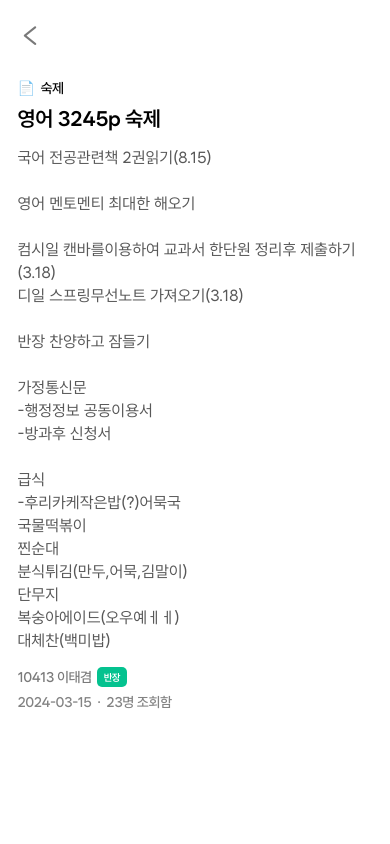
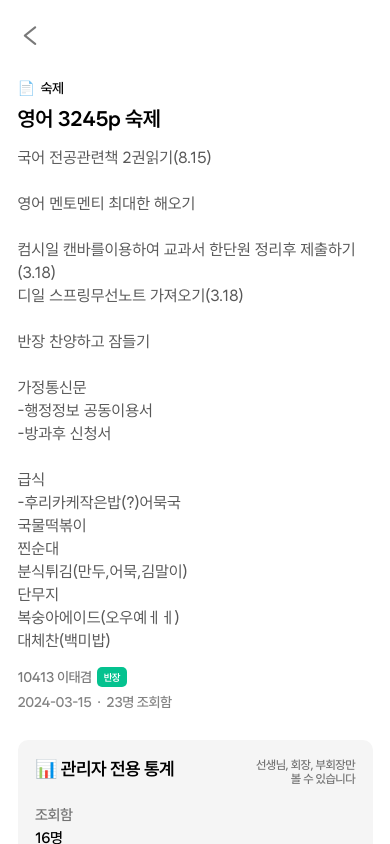
Before and after one commit to iamfiro/sunrin-life-app, a React Native app: screen /Article in a window 390 px wide. Built offline with nearby package versions, Linux system fonts and the light colour scheme.

Commit message:
✨ Add AdminAnalytics component to article screen

```diff
--- a/screens/article.tsx
+++ b/screens/article.tsx
@@ -5,6 +5,58 @@ import Badge from "../components/badge";
 import * as SplashScreen from "expo-splash-screen";
 import { useFonts } from "expo-font";
 import { useCallback } from "react";
+
+interface ArticleAnalyticsProps {
+
+}
+
+// 선생님, 회장, 부회장, 관리자 전용 게시물 통계 컴포넌트
+function AdminAnalytics() {
+    return (
+        <>
+        <View style={style.analyticsContainer}>
+            <View style={{ flexDirection: 'row', justifyContent: 'space-between'}}>
+                <Title size={4} color="#000" weight="300">📊 관리자 전용 통계</Title>
+                <Title size={7} color="#727272" weight="200" textAlign="right">선생님, 회장, 부회장만{'\n'}볼 수 있습니다</Title>
+            </View>
+            <View style={{ height: 20 }} />
+            <Title size={5} color="#727272" weight="200">조회함</Title>
+            <View style={{ height: 5 }} />
+            <Title size={5} color="#000" weight="200">16명</Title>
+            <View style={{ height: 20 }} />
+            <Title size={5} color="#727272" weight="200">조회한 사람</Title>
+            <View style={{ height: 10 }} />
+            <Title size={5} color="#000" weight="200">10401 강성영후</Title>
+            <Title size={5} color="#000" weight="200">10402 곽원영</Title>
+            <Title size={5} color="#000" weight="200">10403 권동규</Title>
+            <Title size={5} color="#000" weight="200">10404 권지원</Title>
+            <Title size={5} color="#000" weight="200">10405 김민겸</Title>
+            <Title size={5} color="#000" weight="200">10406 김성호</Title>
+            <Title size={5} color="#000" weight="200">10401 강성영후</Title>
+            <Title size={5} color="#000" weight="200">10402 곽원영</Title>
+            <Title size={5} color="#000" weight="200">10403 권동규</Title>
+            <Title size={5} color="#000" weight="200">10404 권지원</Title>
+            <Title size={5} color="#000" weight="200">10405 김민겸</Title>
+            <Title size={5} color="#000" weight="200">10406 김성호</Title>
+            <View style={{ height: 20 }} />
+            <Title size={5} color="#727272" weight="200">게시글에 반응한 사람</Title>
+            <View style={{ height: 10 }} />
+            <Title size={5} color="#000" weight="200">10401 강성영후</Title>
+            <Title size={5} color="#000" weight="200">10402 곽원영</Title>
+            <Title size={5} color="#000" weight="200">10403 권동규</Title>
+            <Title size={5} color="#000" weight="200">10404 권지원</Title>
+            <Title size={5} color="#000" weight="200">10405 김민겸</Title>
+            <Title size={5} color="#000" weight="200">10406 김성호</Title>
+            <Title size={5} color="#000" weight="200">10401 강성영후</Title>
+            <Title size={5} color="#000" weight="200">10402 곽원영</Title>
+            <Title size={5} color="#000" weight="200">10403 권동규</Title>
+            <Title size={5} color="#000" weight="200">10404 권지원</Title>
+            <Title size={5} color="#000" weight="200">10405 김민겸</Title>
+            <Title size={5} color="#000" weight="200">10406 김성호</Title>
+        </View>
+        </>
+    )
+}
 
 /**
  * Renders the article screen.
@@ -58,6 +110,8 @@ export default function ScreenArticle({ route, navigation }: any) {
                     <View style={{ height: 7 }} />
                     <Title size={6} color="#838383" weight="200">2024-03-15  ·  23명 조회함</Title>
                 </View>
+                <AdminAnalytics />
+                <View style={{ height: 30 }} />
             </View>
         </ScrollView>
         <StatusBar backgroundColor={"#ffffff"} barStyle={"dark-content"} />
@@ -71,4 +125,12 @@ const style = StyleSheet.create({
 
         backgroundColor: "#fff",
     },
+    analyticsContainer: {
+        marginTop: 30,
+        padding: 17.5,
+
+        backgroundColor: "#f5f5f5",
+
+        borderRadius: 10,
+    }
 })
```
